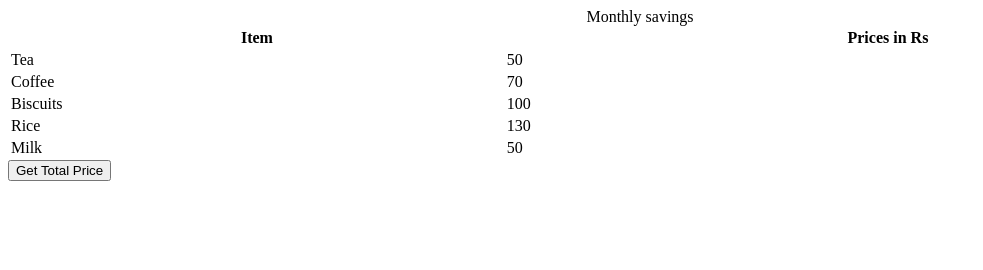
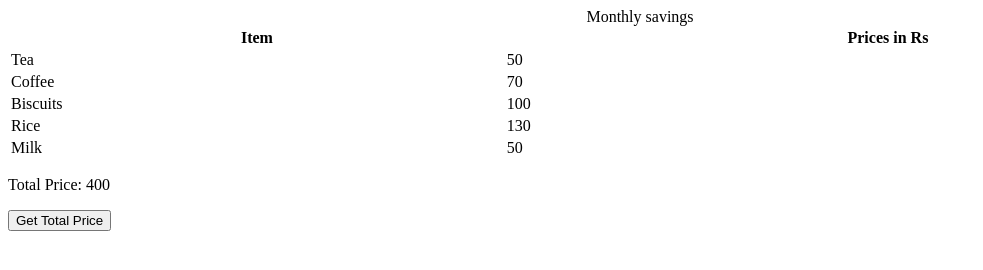
Before and after one commit to acciojob/grofers-checkout-Shivammaurya011, a website: page main.html in a window 1280 px wide. Both pictures are taken after a click on the button "Get Total Price". Shown: the whole page, without its empty margins (0-983 px from the left). Drawn offline with Linux system fonts and the light colour scheme.

Commit message:
Submited

```diff
--- a/main.html
+++ b/main.html
@@ -36,7 +36,9 @@
       <td class="item">Milk</td>
       <td class="price">50</td>
     </tr>
+
   </table>
+  <p id="tp">Total Price: </p>
     <script type="text/javascript" src="./script.js">
 </script>
 
--- a/script.js
+++ b/script.js
@@ -3,7 +3,12 @@ getSumBtn.append("Get Total Price");
 document.body.appendChild(getSumBtn);
 
 const getSum = () => {
-//Add your code here
+    var table = document.querySelector('tbody');
+    let subTotal = Array.from(table.rows).slice(1).reduce((total, row) => {
+        return total + parseFloat(row.cells[1].innerHTML);
+      }, 0);
+    console.log(subTotal)
+  document.getElementById('tp').innerText = `Total Price: ${subTotal}`;
 
 };
 
```
